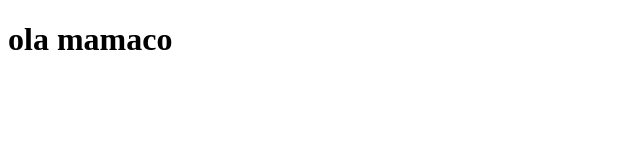
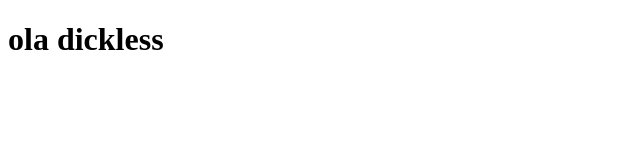
Before and after one commit to juscosta/Estudo-1, a plain HTML site: page src/index.html in a window 1280 px wide. Shown: the full height of the page, 0-640 px from the left. Drawn offline with Linux system fonts and the light colour scheme.

Commit message:
meu segundo commit

```diff
--- a/src/index.html
+++ b/src/index.html
@@ -6,6 +6,6 @@
     <title>Document</title>
 </head>
 <body>
-    <h1>ola mamaco</h1>
+    <h1>ola dickless</h1>
 </body>
 </html>
```
